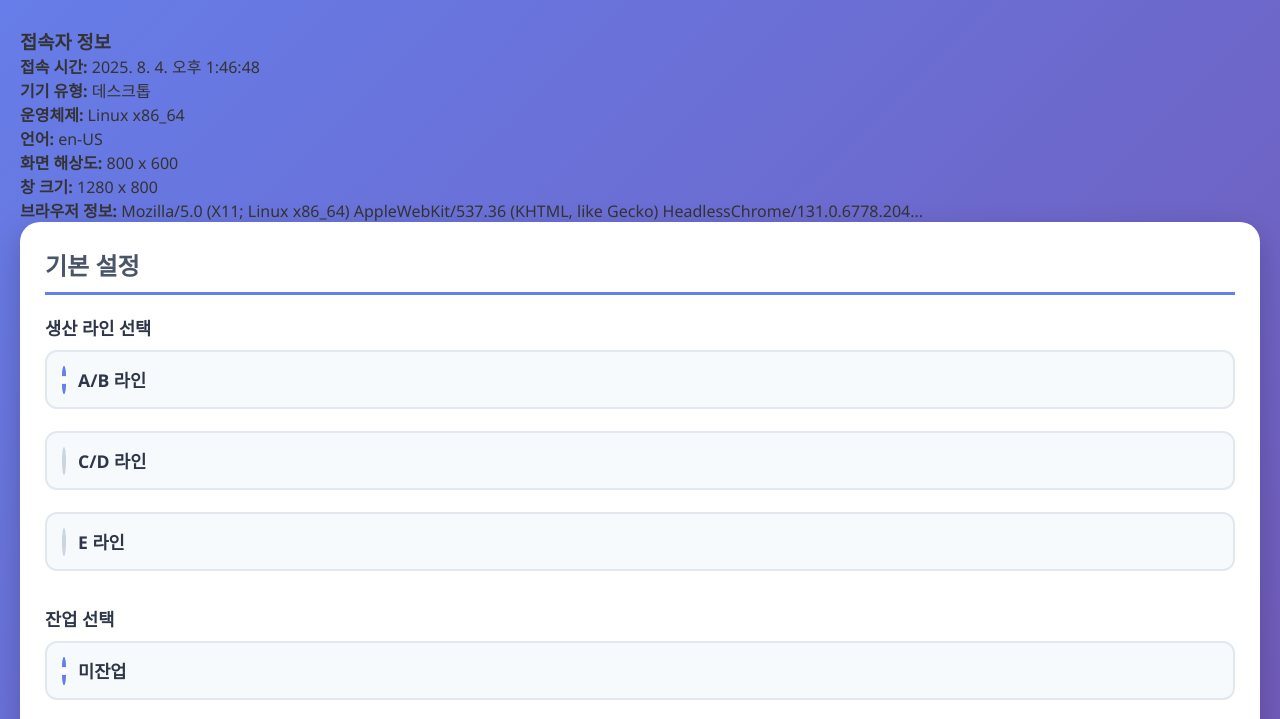
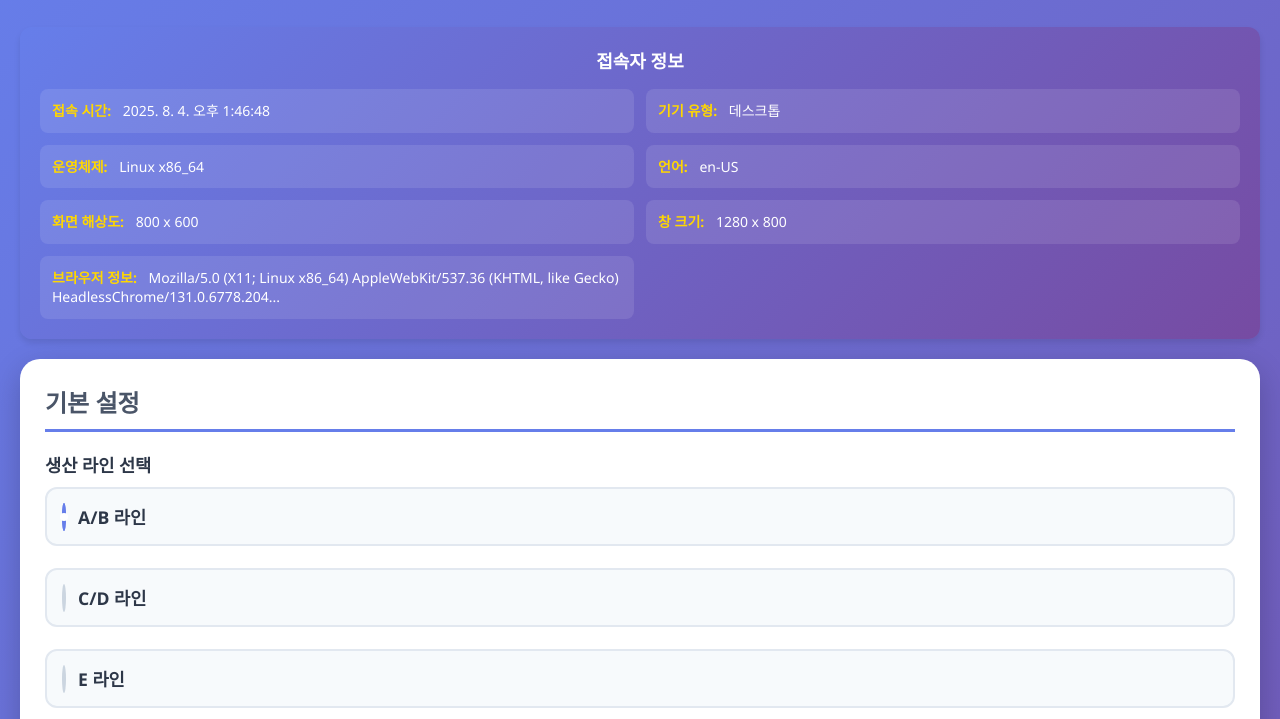
Before and after one commit to PaperOfPaper/WJ, a plain HTML site: page index.html in a window 1280 px wide. Shown: the part 69-788 px from the top of the page. Drawn offline with Linux system fonts and the light colour scheme; no server answers.

Commit message:
Update styles.css

```diff
--- a/styles.css
+++ b/styles.css
@@ -441,3 +441,45 @@ input[type="time"]:focus {
 ::-webkit-scrollbar-thumb:hover {
     background: #5a67d8;
 }
+
+/* 접속자 정보 스타일 */
+.visitor-info {
+    background: linear-gradient(135deg, #667eea 0%, #764ba2 100%);
+    color: white;
+    border-radius: 12px;
+    padding: 20px;
+    margin: 20px 0;
+    box-shadow: 0 4px 6px rgba(0, 0, 0, 0.1);
+}
+
+.visitor-info h3 {
+    margin: 0 0 16px 0;
+    font-size: 18px;
+    font-weight: 600;
+    text-align: center;
+}
+
+.info-grid {
+    display: grid;
+    grid-template-columns: 1fr;
+    gap: 12px;
+}
+
+.info-item {
+    background: rgba(255, 255, 255, 0.1);
+    padding: 12px;
+    border-radius: 8px;
+    font-size: 14px;
+    line-height: 1.4;
+}
+
+.info-item strong {
+    color: #ffd700;
+    margin-right: 8px;
+}
+
+@media (min-width: 768px) {
+    .info-grid {
+        grid-template-columns: 1fr 1fr;
+    }
+}
```
